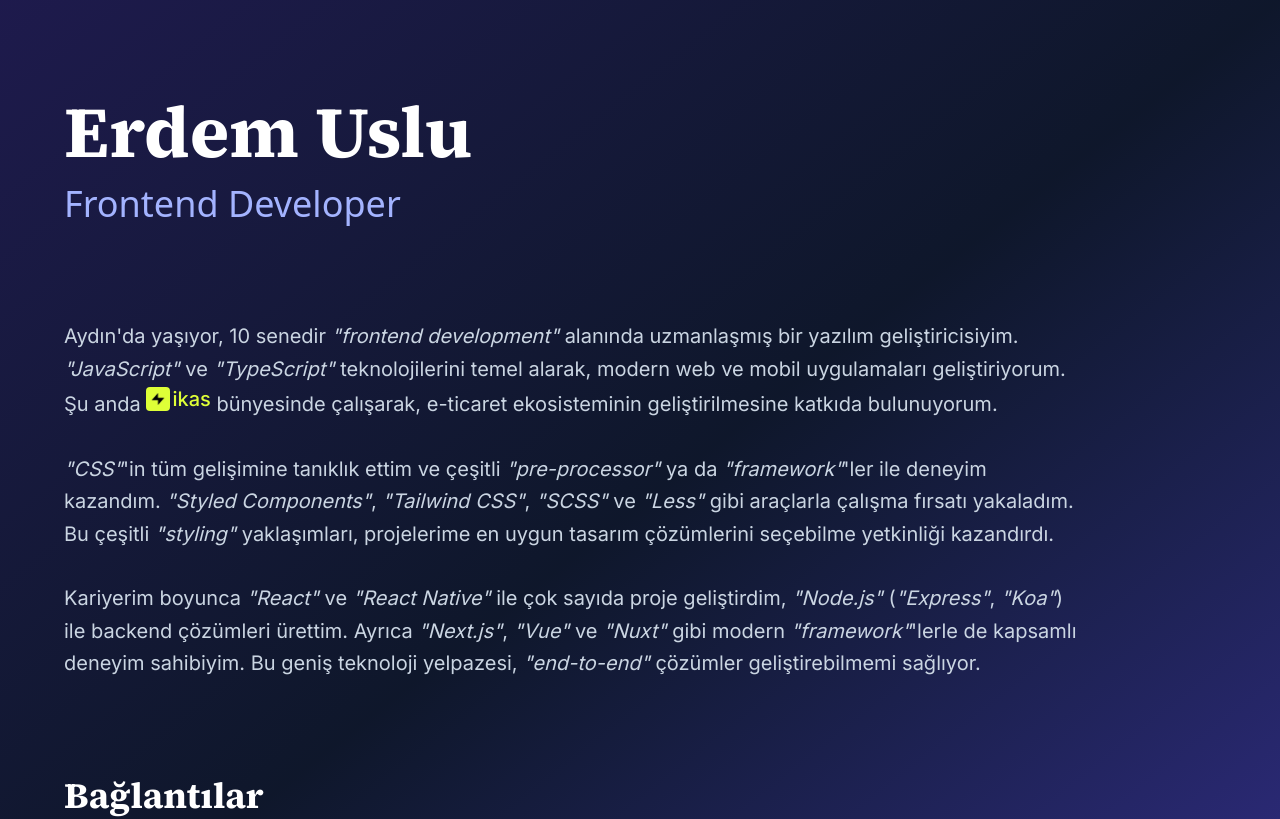
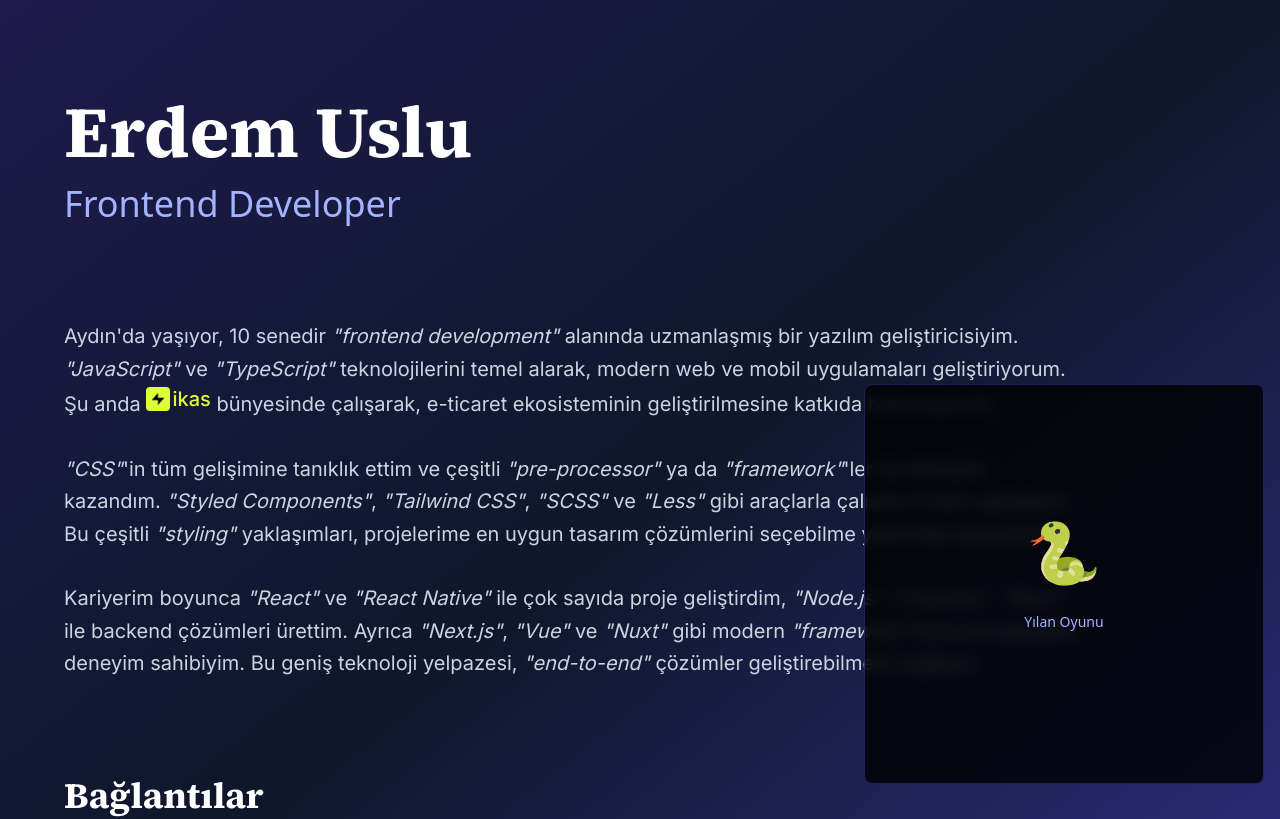
Before and after one commit to erdemuslu/erdemuslucom, a Next.js app: page / in a window 1280 px wide. Shown: the top 819 px of the page. Built offline with nearby package versions, Linux system fonts and the light colour scheme.

Commit message:
faet: add basic game

```diff
--- a/src/app/page.tsx
+++ b/src/app/page.tsx
@@ -1,6 +1,220 @@
+"use client";
+
 import { HiOutlineMail } from "react-icons/hi";
 import { FaGithub, FaLinkedin, FaMedium } from "react-icons/fa";
 import Image from "next/image";
+import { useState, useEffect, useCallback } from "react";
+
+// Yılan oyunu bileşeni
+function SnakeGame() {
+  const [gameState, setGameState] = useState("idle"); // 'idle', 'playing', 'gameOver'
+  const [snake, setSnake] = useState([{ x: 10, y: 10 }]);
+  const [food, setFood] = useState({ x: 15, y: 15 });
+  const [direction, setDirection] = useState({ x: 0, y: 1 });
+  const [score, setScore] = useState(0);
+  const [isHovered, setIsHovered] = useState(false);
+
+  const GRID_SIZE = 20;
+  const GAME_SIZE = 400;
+
+  // Rastgele yemek pozisyonu
+  const generateFood = useCallback(() => {
+    const max = GAME_SIZE / GRID_SIZE;
+    return {
+      x: Math.floor(Math.random() * max),
+      y: Math.floor(Math.random() * max),
+    };
+  }, []);
+
+  // Oyunu başlat
+  const startGame = () => {
+    setGameState("playing");
+    setSnake([{ x: 10, y: 10 }]);
+    setFood(generateFood());
+    setDirection({ x: 0, y: 1 });
+    setScore(0);
+  };
+
+  // Oyunu sıfırla
+  const resetGame = () => {
+    setGameState("idle");
+    setSnake([{ x: 10, y: 10 }]);
+    setFood({ x: 15, y: 15 });
+    setDirection({ x: 0, y: 1 });
+    setScore(0);
+  };
+
+  // Klavye kontrolü
+  useEffect(() => {
+    const handleKeyPress = (e: KeyboardEvent) => {
+      if (gameState !== "playing") return;
+
+      switch (e.key) {
+        case "ArrowUp":
+          if (direction.y !== 1) setDirection({ x: 0, y: -1 });
+          break;
+        case "ArrowDown":
+          if (direction.y !== -1) setDirection({ x: 0, y: 1 });
+          break;
+        case "ArrowLeft":
+          if (direction.x !== 1) setDirection({ x: -1, y: 0 });
+          break;
+        case "ArrowRight":
+          if (direction.x !== -1) setDirection({ x: 1, y: 0 });
+          break;
+      }
+    };
+
+    window.addEventListener("keydown", handleKeyPress);
+    return () => window.removeEventListener("keydown", handleKeyPress);
+  }, [direction, gameState]);
+
+  // Oyun döngüsü
+  useEffect(() => {
+    if (gameState !== "playing") return;
+
+    const gameLoop = setInterval(() => {
+      setSnake((currentSnake) => {
+        const newSnake = [...currentSnake];
+        const head = { ...newSnake[0] };
+
+        head.x += direction.x;
+        head.y += direction.y;
+
+        // Duvarla çarpışma kontrolü
+        if (
+          head.x < 0 ||
+          head.x >= GAME_SIZE / GRID_SIZE ||
+          head.y < 0 ||
+          head.y >= GAME_SIZE / GRID_SIZE
+        ) {
+          setGameState("gameOver");
+          return currentSnake;
+        }
+
+        // Kendine çarpışma kontrolü
+        if (
+          newSnake.some(
+            (segment) => segment.x === head.x && segment.y === head.y
+          )
+        ) {
+          setGameState("gameOver");
+          return currentSnake;
+        }
+
+        newSnake.unshift(head);
+
+        // Yemek yeme kontrolü
+        if (head.x === food.x && head.y === food.y) {
+          setScore((prev) => prev + 10);
+          setFood(generateFood());
+        } else {
+          newSnake.pop();
+        }
+
+        return newSnake;
+      });
+    }, 150);
+
+    return () => clearInterval(gameLoop);
+  }, [direction, food, gameState, generateFood]);
+
+  return (
+    <div
+      className="fixed bottom-4 right-4 w-[400px] h-[400px] bg-black/80 backdrop-blur-sm rounded-lg border border-indigo-500/30 hidden xl:block z-50"
+      onMouseEnter={() => setIsHovered(true)}
+      onMouseLeave={() => setIsHovered(false)}
+    >
+      {/* Dikkat çekici animasyon */}
+      {gameState === "idle" && !isHovered && (
+        <div className="absolute inset-0 flex items-center justify-center">
+          <div className="text-center">
+            <div className="text-6xl animate-bounce mb-4">🐍</div>
+            <div className="text-indigo-300 text-sm animate-pulse">
+              Yılan Oyunu
+            </div>
+          </div>
+        </div>
+      )}
+
+      {/* Hover durumunda başla butonu */}
+      {gameState === "idle" && isHovered && (
+        <div className="absolute inset-0 flex items-center justify-center">
+          <button
+            onClick={startGame}
+            className="bg-indigo-600 hover:bg-indigo-700 text-white px-8 py-4 rounded-lg font-bold text-lg transition-colors duration-300 animate-pulse"
+          >
+            🐍 Başla
+          </button>
+        </div>
+      )}
+
+      {/* Oyun alanı */}
+      {gameState === "playing" && (
+        <div className="relative w-full h-full">
+          {/* Skor */}
+          <div className="absolute top-2 left-2 text-white text-sm font-bold z-10">
+            Skor: {score}
+          </div>
+
+          {/* Oyun grid'i */}
+          <div className="relative w-full h-full">
+            {/* Yılan */}
+            {snake.map((segment, index) => (
+              <div
+                key={index}
+                className={`absolute ${
+                  index === 0 ? "bg-green-400" : "bg-green-600"
+                } rounded-sm`}
+                style={{
+                  left: segment.x * GRID_SIZE,
+                  top: segment.y * GRID_SIZE,
+                  width: GRID_SIZE - 1,
+                  height: GRID_SIZE - 1,
+                }}
+              />
+            ))}
+
+            {/* Yemek */}
+            <div
+              className="absolute bg-red-500 rounded-full animate-pulse"
+              style={{
+                left: food.x * GRID_SIZE + 2,
+                top: food.y * GRID_SIZE + 2,
+                width: GRID_SIZE - 4,
+                height: GRID_SIZE - 4,
+              }}
+            />
+          </div>
+        </div>
+      )}
+
+      {/* Game Over ekranı */}
+      {gameState === "gameOver" && (
+        <div className="absolute inset-0 flex items-center justify-center bg-black/90">
+          <div className="text-center">
+            <div className="text-red-500 text-4xl mb-4">💀</div>
+            <div className="text-white text-xl mb-2">Oyun Bitti!</div>
+            <div className="text-indigo-300 mb-4">Skor: {score}</div>
+            <button
+              onClick={resetGame}
+              className="bg-indigo-600 hover:bg-indigo-700 text-white px-6 py-2 rounded-lg font-bold transition-colors duration-300"
+            >
+              Tekrar Oyna
+            </button>
+          </div>
+        </div>
+      )}
+
+      {/* Kontrol ipuçları */}
+      {gameState === "playing" && (
+        <div className="absolute bottom-2 right-2 text-xs text-gray-400">
+          ↑↓←→ ile kontrol et
+        </div>
+      )}
+    </div>
+  );
+}
 
 export default function Home() {
   return (
@@ -119,6 +333,9 @@ export default function Home() {
           </div>
         </section>
       </div>
+
+      {/* Yılan Oyunu */}
+      <SnakeGame />
     </main>
   );
 }
```
